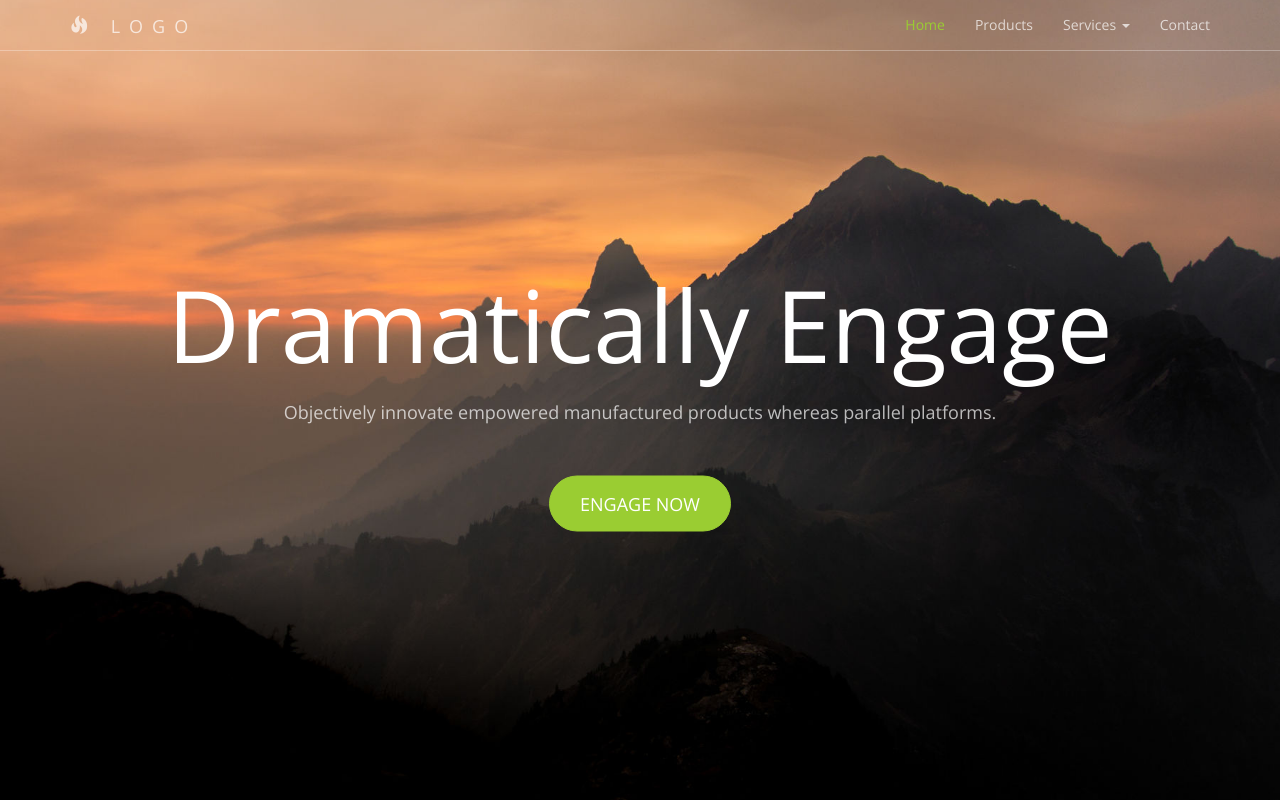
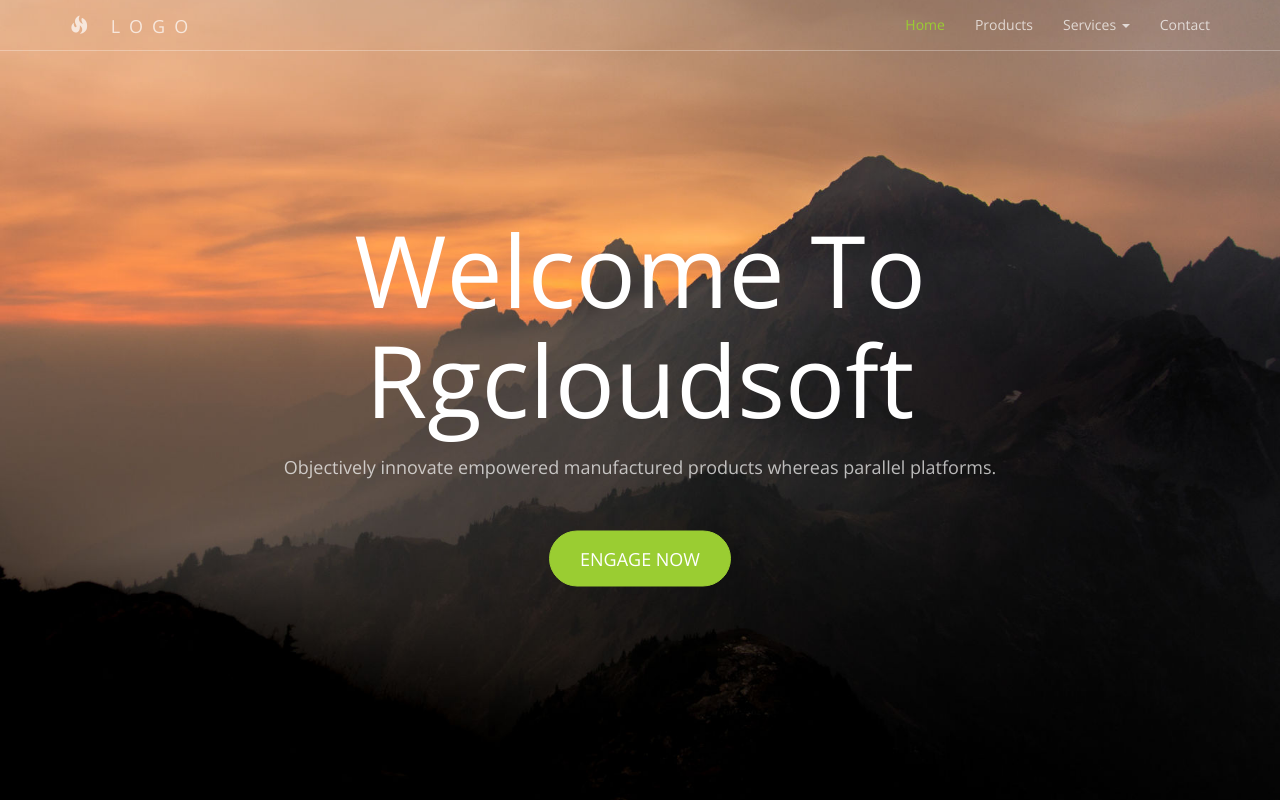
Before and after one commit to rgcloud/devops, a plain HTML site: page DevOPS/index.html in a window 1280 px wide. Shown: the top 800 px of the page. Drawn offline with nearby package versions, Linux system fonts and the light colour scheme.

Commit message:
Middel Code Change
this code change

```diff
--- a/DevOPS/index.html
+++ b/DevOPS/index.html
@@ -79,7 +79,7 @@ Although you can use them, for a more unique website, replace these images with
     <header>
         <div class="header-content">
             <div class="header-content-inner">
-                <h1>Dramatically Engage</h1>
+                <h1>Welcome To Rgcloudsoft</h1>
                 <p>Objectively innovate empowered manufactured products whereas parallel platforms.</p>
                 <a href="#" class="btn btn-primary btn-lg">Engage Now</a>
             </div>
```
